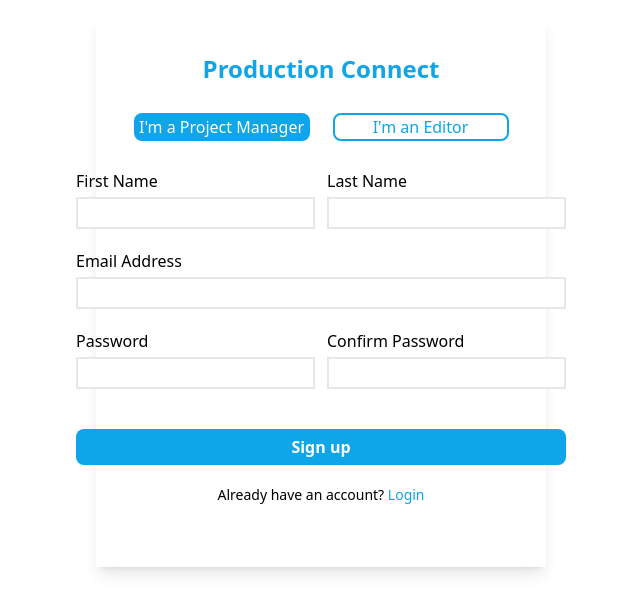
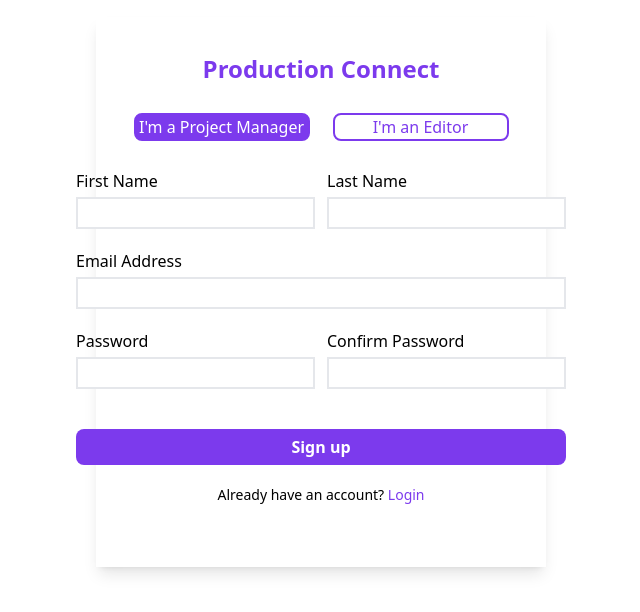
Before and after one commit to mfsohail12/production-connect, a React (Vite) app in the folder client/: page /sign-up in a window 1280 px wide. Shown: the part 108-720 px from the top of the page, without its empty margins (319-959 px from the left). Built offline with nearby package versions, Linux system fonts and the light colour scheme; no server answers.

Commit message:
changed app color scheme

```diff
--- a/client/src/components/Hero.jsx
+++ b/client/src/components/Hero.jsx
@@ -21,7 +21,7 @@ const Hero = () => {
           </p>
           <Link
             to="/sign-up"
-            className="text-2xl font-bold p-3 rounded-lg bg-orange-500"
+            className="text-2xl font-bold p-3 rounded-lg bg-violet-600 hover:bg-violet-700"
           >
             Get Started
           </Link>
--- a/client/src/components/Navbar.jsx
+++ b/client/src/components/Navbar.jsx
@@ -12,7 +12,7 @@ const Navbar = () => {
       marginLeft: "15px",
     },
     bmBurgerBars: {
-      background: "#0BA5E9",
+      background: "#ffffff",
     },
     bmCrossButton: {
       width: "24px",
@@ -47,25 +47,34 @@ const Navbar = () => {
   return (
     <nav className="h-[70px] font-inter flex p-2 items-center w-screen bg-black bg-opacity-50 font-bold text-lg fixed top-0 z-10">
       <Link to="/" className="mr-auto ml-2">
-        <h1 className="text-sky-500 text-2xl">Production Connect</h1>
+        <h1 className="text-violet-600 text-2xl">Production Connect</h1>
       </Link>
       <NavLink
+        to="/login"
+        className="mr-5 px-2 rounded-lg text-white font-light text-md hover:text-violet-700 hover:border-violet-700"
+      >
+        Login
+      </NavLink>
+      <NavLink
         to="/sign-up"
-        className="mr-5 px-2 py-1 bg-sky-500 rounded-lg text-black hover:bg-sky-600"
+        className="mr-5 px-2 py-1 bg-violet-600 rounded-lg text-white hover:bg-violet-700"
       >
         Sign up
       </NavLink>
-      <NavLink
-        to="/login"
-        className="mr-5 px-2 border-sky-500 border-4 rounded-lg text-sky-500 hover:text-sky-600 hover:border-sky-600"
-      >
-        Login
-      </NavLink>
+
       <Menu right styles={menuStyles}>
-        <Link to="/about">About</Link>
-        <Link to="/contact">Contact</Link>
-        <Link to="/faq">FAQ</Link>
-        <Link to="/testimonials">Testimonials</Link>
+        <Link to="/about">
+          <span className="hover:text-violet-600">About</span>
+        </Link>
+        <Link to="/contact">
+          <span className="hover:text-violet-600">Contact</span>
+        </Link>
+        <Link to="/faq">
+          <span className="hover:text-violet-600">FAQ</span>
+        </Link>
+        <Link to="/testimonials">
+          <span className="hover:text-violet-600">Testimonials</span>
+        </Link>
       </Menu>
     </nav>
   );
--- a/client/src/pages/Login.jsx
+++ b/client/src/pages/Login.jsx
@@ -55,7 +55,7 @@ const LoginPage = () => {
         className="w-[375px] h-[425px] shadow-lg flex flex-col items-center bg-white"
       >
         <Link to="/">
-          <h1 className="text-sky-500 text-2xl font-bold mt-9">
+          <h1 className="text-violet-600 text-2xl font-bold mt-9">
             Production Connect
           </h1>
         </Link>
@@ -87,13 +87,13 @@ const LoginPage = () => {
             />
           </label>
 
-          <button className="w-full mt-2 h-9 bg-sky-500 rounded-lg text-white font-bold">
+          <button className="w-full mt-2 h-9 bg-violet-600 rounded-lg text-white font-bold">
             Login
           </button>
         </form>
         <p className="text-sm mt-5">
           Don't have an account yet?{" "}
-          <Link to="/sign-up" className="text-sky-500">
+          <Link to="/sign-up" className="text-violet-600">
             Sign up
           </Link>
         </p>
--- a/client/src/pages/SignUp.jsx
+++ b/client/src/pages/SignUp.jsx
@@ -34,12 +34,12 @@ const SignUpPage = () => {
 
   // Set client/editor button class
   const clientBtnClass = clientActive
-    ? "h-7 w-44 border-2 rounded-lg border-sky-500 bg-sky-500 text-white"
-    : "h-7 w-44 border-2 rounded-lg border-sky-500";
+    ? "h-7 w-44 border-2 rounded-lg border-violet-600 bg-violet-600 text-white"
+    : "h-7 w-44 border-2 rounded-lg border-violet-600";
 
   const editorBtnClass = !clientActive
-    ? "h-7 w-44 border-2 rounded-lg border-sky-500 bg-sky-500 text-white"
-    : "h-7 w-44 border-2 rounded-lg border-sky-500";
+    ? "h-7 w-44 border-2 rounded-lg border-violet-600 bg-violet-600 text-white"
+    : "h-7 w-44 border-2 rounded-lg border-violet-600";
 
   // Handle changes of state on form input fields
   const handleChange = (event) => {
@@ -118,13 +118,13 @@ const SignUpPage = () => {
         className="w-[450px] h-[550px] shadow-lg flex flex-col items-center"
       >
         <Link to="/">
-          <h1 className="text-sky-500 text-2xl font-bold mt-9">
+          <h1 className="text-violet-600 text-2xl font-bold mt-9">
             Production Connect
           </h1>
         </Link>
         <div
           id="accountTypeSelector"
-          className="w-5/6 flex justify-between my-7 text-sky-500"
+          className="w-5/6 flex justify-between my-7 text-violet-600"
         >
           <button
             id="clientBtn"
@@ -209,13 +209,13 @@ const SignUpPage = () => {
               />
             </label>
           </span>
-          <button className="w-full mt-5 h-9 bg-sky-500 rounded-lg text-white font-bold">
+          <button className="w-full mt-5 h-9 bg-violet-600 rounded-lg text-white font-bold">
             Sign up
           </button>
         </form>
         <p className="text-sm mt-5">
           Already have an account?{" "}
-          <Link to="/login" className="text-sky-500">
+          <Link to="/login" className="text-violet-600">
             Login
           </Link>
         </p>
```
